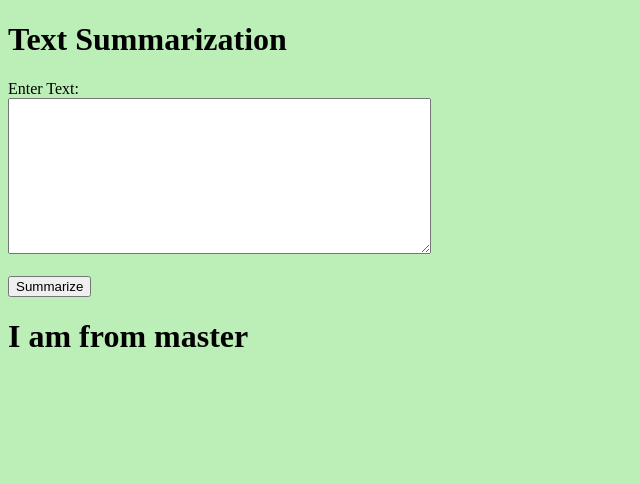
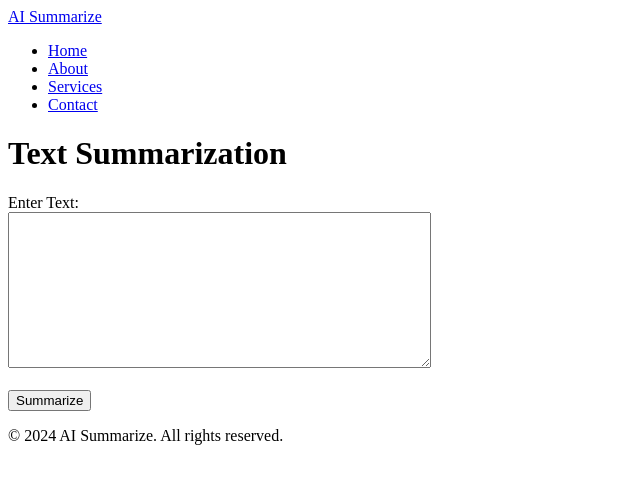
Before and after one commit to ashsajal1/django-summary-ai, a Django app: page /ai/summary/ in a window 1280 px wide. Shown: the top 484 px of the page, without its empty margins (0-640 px from the left). Run offline with Django 5.2, Linux system fonts and the light colour scheme.

Commit message:
Load template from root dir

```diff
--- a/ai_summarize_app/ai_summarize_app/settings.py
+++ b/ai_summarize_app/ai_summarize_app/settings.py
@@ -11,6 +11,7 @@ https://docs.djangoproject.com/en/5.0/ref/settings/
 """
 
 from pathlib import Path
+import os
 
 # Build paths inside the project like this: BASE_DIR / 'subdir'.
 BASE_DIR = Path(__file__).resolve().parent.parent
@@ -55,7 +56,7 @@ ROOT_URLCONF = 'ai_summarize_app.urls'
 TEMPLATES = [
     {
         'BACKEND': 'django.template.backends.django.DjangoTemplates',
-        'DIRS': [],
+        'DIRS': [os.path.join(BASE_DIR, 'templates')],
         'APP_DIRS': True,
         'OPTIONS': {
             'context_processors': [
--- a/ai_summarize_app/summarize/templates/master.html
+++ b/ai_summarize_app/summarize/templates/master.html
@@ -1,12 +1,29 @@
-{% load static %}
-<!DOCTYPE html>
-<html>
-  <head>
-    <title>{% block title %}{% endblock %}</title>
-    <link rel="stylesheet" href="{% static 'main.css' %}" />
-  </head>
-  <body>
-    {% block content %} {% endblock %}
-    <h1>I am from master</h1>
-  </body>
-</html>
+<!-- child_template.html -->
+{% extends 'base.html' %}
+
+{% block title %}
+    My Page Title
+{% endblock %}
+
+{% block navbar %}
+    <!-- Override or add content to the navbar section -->
+    <!-- Example: Add a custom logo -->
+    <div class="logo">
+        <a href="#">My Custom Logo</a>
+    </div>
+{% endblock %}
+
+{% block content %}
+    <!-- Override or add content to the main content section -->
+    <!-- Example: Add specific page content -->
+    <h1>Welcome to my page!</h1>
+    <p>This is the content of my page.</p>
+{% endblock %}
+
+{% block footer %}
+    <!-- Override or add content to the footer section -->
+    <!-- Example: Add specific footer content -->
+    <footer>
+        <p>&copy; 2022 My Website. All rights reserved.</p>
+    </footer>
+{% endblock %}
--- /dev/null
+++ b/ai_summarize_app/templates/base.html
@@ -0,0 +1,20 @@
+<!DOCTYPE html>
+<html>
+<head>
+    <title>{% block title %}My Website{% endblock %}</title>
+    <!-- Add your CSS and JavaScript files here -->
+</head>
+<body>
+    <!-- Navbar -->
+    {% include 'navbar.html' %}
+
+    <!-- Main content -->
+    <div class="container">
+        {% block content %}
+        {% endblock %}
+    </div>
+
+    <!-- Footer -->
+    {% include 'footer.html' %}
+</body>
+</html>
--- /dev/null
+++ b/ai_summarize_app/templates/footer.html
@@ -0,0 +1,5 @@
+<footer>
+    <div class="footer">
+        <p>&copy; 2024 AI Summarize. All rights reserved.</p>
+    </div>
+</footer>
--- /dev/null
+++ b/ai_summarize_app/templates/navbar.html
@@ -0,0 +1,11 @@
+<nav>
+    <div class="navbar">
+        <a href="#" class="logo">AI Summarize</a>
+        <ul class="nav-links">
+            <li><a href="#">Home</a></li>
+            <li><a href="#">About</a></li>
+            <li><a href="#">Services</a></li>
+            <li><a href="#">Contact</a></li>
+        </ul>
+    </div>
+</nav>
```
